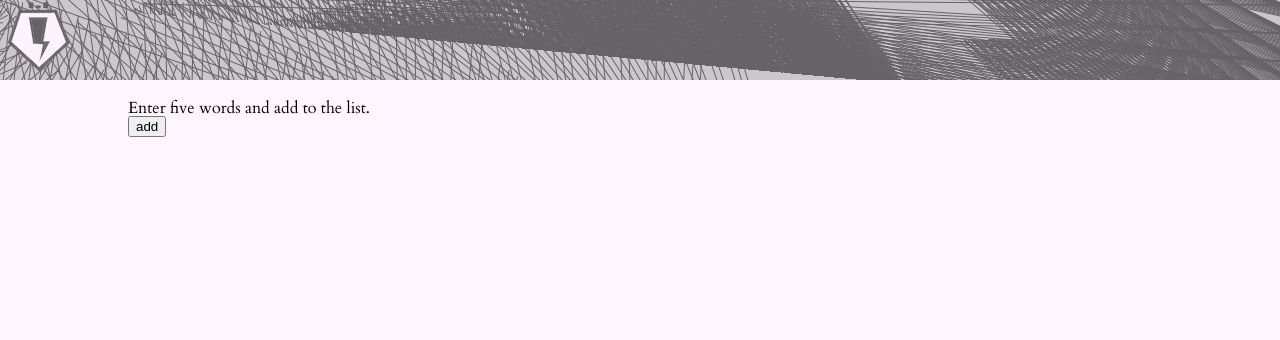
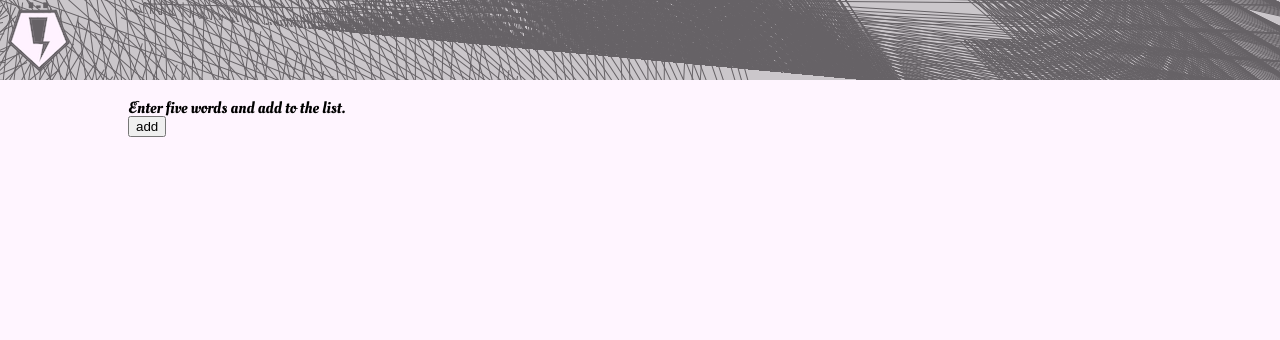
Before and after one commit to shockham/ceia, a Flask app: page /sanc/ in a window 1280 px wide. Shown: the top 340 px of the page. Run offline with Flask 2, Linux system fonts and the light colour scheme; data that the repository does not hold is empty.

Commit message:
new font

```diff
--- a/App/static/css/app.css
+++ b/App/static/css/app.css
@@ -1,6 +1,6 @@
-@font-face { font-family: cardo; src: url(../fonts/Cardo-Regular.ttf); font-weight: normal; font-style: normal; }
-@font-face { font-family: cardo_italic; src: url(../fonts/Cardo-Italic.ttf); font-weight: normal; font-style: italic; }
-@font-face { font-family: cardo_bold; src: url(../fonts/Cardo-Bold.ttf); font-weight: bold; font-style: normal; }
+@font-face { font-family: cardo; src: url(../fonts/OleoScriptSwashCaps-Regular.ttf); font-weight: normal; font-style: normal; }
+/*@font-face { font-family: cardo_italic; src: url(../fonts/Cardo-Italic.ttf); font-weight: normal; font-style: italic; }*/
+@font-face { font-family: cardo_bold; src: url(../fonts/OleoScriptSwashCaps-Bold.ttf); font-weight: bold; font-style: normal; }
 
 html{ background-color: #fff5ff; font-family: cardo; font-size: 60px; }
 
```
Also changed, not shown: App/static/fonts/OleoScriptSwashCaps-Bold.ttf (added), App/static/fonts/OleoScriptSwashCaps-Regular.ttf (added).
